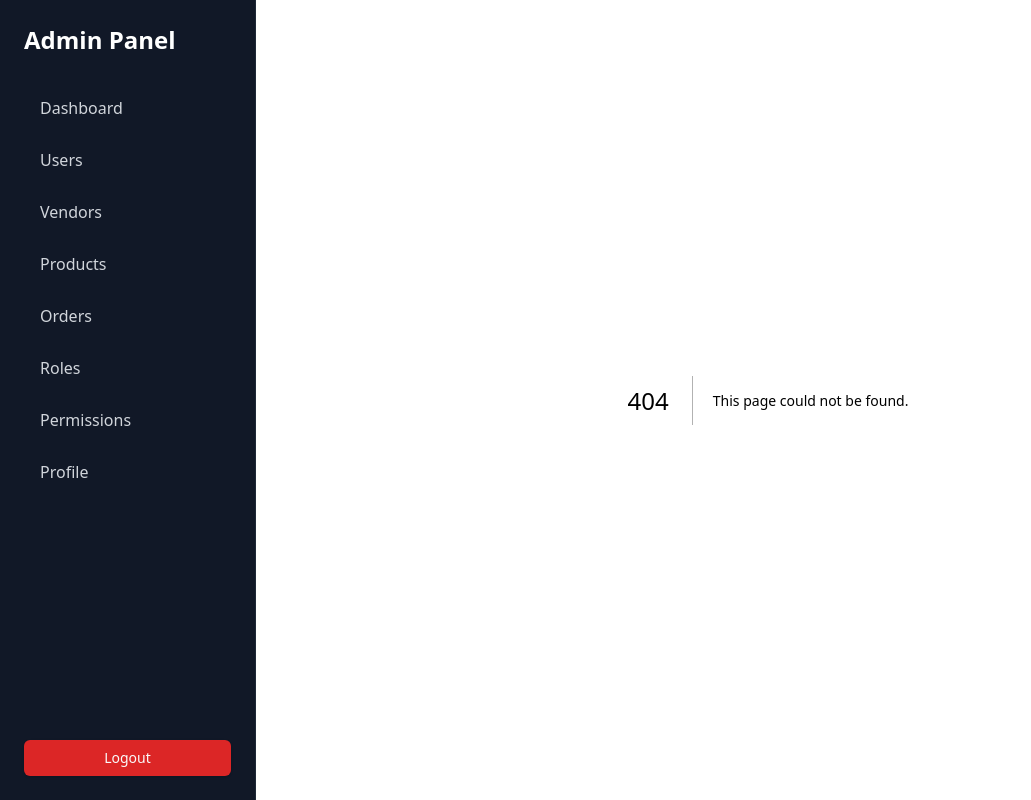
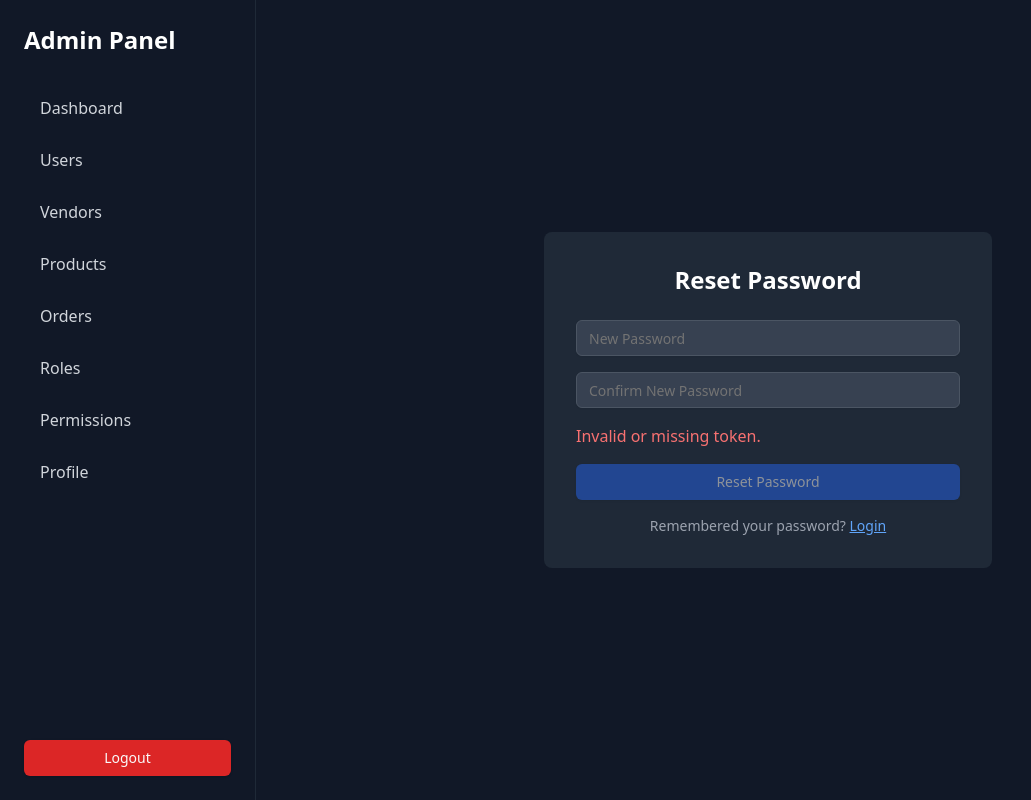
Before and after one commit to AtharvaC1810/employee-login, a Next.js app in the folder frontend-app/: page /reset-password in a window 1280 px wide. Before the commit this address had no page. Shown: the whole page, without its empty margins (0-1031 px from the left). Built offline with nearby package versions, Linux system fonts and the light colour scheme.

Commit message:
added forgot password frontend

```diff
--- /dev/null
+++ b/frontend-app/src/app/forgot-password/page.tsx
@@ -0,0 +1,92 @@
+"use client";
+
+import { useState } from "react";
+import { useRouter } from "next/navigation";
+import { Input } from "@/components/ui/input";
+import { Button } from "@/components/ui/button";
+
+export default function ForgotPasswordPage() {
+  const router = useRouter();
+  const [email, setEmail] = useState("");
+  const [loading, setLoading] = useState(false);
+  const [success, setSuccess] = useState("");
+  const [error, setError] = useState("");
+
+  const handleSubmit = async (e: React.FormEvent) => {
+    e.preventDefault();
+    setError("");
+    setSuccess("");
+    setLoading(true);
+
+    try {
+      const token = localStorage.getItem("token"); // optional, if auth required
+
+      const res = await fetch(
+        `${process.env.NEXT_PUBLIC_API_URL}/auth/forgot-password`,
+        {
+          method: "POST",
+          headers: {
+            "Content-Type": "application/json",
+            Authorization: token ? `Bearer ${token}` : "",
+          },
+          body: JSON.stringify({ email }),
+        }
+      );
+
+      const data = await res.json();
+
+      if (!res.ok) throw new Error(data.message || "Failed to send reset link");
+
+      setSuccess("Reset link sent! Check your email.");
+      setEmail("");
+
+    } catch (err: any) {
+      setError(err.message);
+    } finally {
+      setLoading(false);
+    }
+  };
+
+  return (
+    <div className="flex items-center justify-center min-h-screen bg-gray-900">
+      <div className="bg-gray-800 p-8 rounded-lg w-full max-w-md text-white">
+        <h1 className="text-2xl font-bold mb-6 text-center">
+          Forgot Password
+        </h1>
+
+        <form onSubmit={handleSubmit} className="space-y-4">
+          <Input
+            type="email"
+            placeholder="Enter your email"
+            className="bg-gray-700 border-gray-600 text-white"
+            value={email}
+            onChange={(e) => setEmail(e.target.value)}
+            required
+          />
+
+          {error && <p className="text-red-400">{error}</p>}
+          {success && <p className="text-green-400">{success}</p>}
+
+          <Button
+            type="submit"
+            className="w-full bg-blue-600 hover:bg-blue-700"
+            disabled={loading}
+          >
+            {loading ? "Sending..." : "Send Reset Link"}
+          </Button>
+        </form>
+
+        <p className="text-gray-400 mt-4 text-center text-sm">
+          Remembered your password?{" "}
+          <button
+            type="button"
+            className="text-blue-400 underline"
+            onClick={() => router.push("/login")}
+          >
+            Login
+          </button>
+        </p>
+      </div>
+    </div>
+  );
+}
--- /dev/null
+++ b/frontend-app/src/app/reset-password/page.tsx
@@ -0,0 +1,116 @@
+"use client";
+
+import { useState, useEffect } from "react";
+import { useRouter, useSearchParams } from "next/navigation";
+import { Input } from "@/components/ui/input";
+import { Button } from "@/components/ui/button";
+
+export default function ResetPasswordPage() {
+  const router = useRouter();
+  const searchParams = useSearchParams();
+  const token = searchParams.get("token");
+
+  const [newPassword, setNewPassword] = useState("");
+  const [confirmPassword, setConfirmPassword] = useState("");
+  const [loading, setLoading] = useState(false);
+  const [success, setSuccess] = useState("");
+  const [error, setError] = useState("");
+
+  useEffect(() => {
+    if (!token) {
+      setError("Invalid or missing token.");
+    }
+  }, [token]);
+
+  const handleSubmit = async (e: React.FormEvent) => {
+    e.preventDefault();
+    setError("");
+    setSuccess("");
+
+    if (!token) return;
+
+    if (newPassword !== confirmPassword) {
+      setError("Passwords do not match");
+      return;
+    }
+
+    setLoading(true);
+
+    try {
+      const res = await fetch(
+        `${process.env.NEXT_PUBLIC_API_URL}/auth/reset-password`,
+        {
+          method: "POST",
+          headers: {
+            "Content-Type": "application/json",
+          },
+          body: JSON.stringify({ token, newPassword }),
+        }
+      );
+
+      const data = await res.json();
+
+      if (!res.ok) throw new Error(data.message || "Failed to reset password");
+
+      setSuccess("Password reset successful! Redirecting to login...");
+
+      setTimeout(() => {
+        router.push("/login");
+      }, 2000);
+    } catch (err: any) {
+      setError(err.message);
+    } finally {
+      setLoading(false);
+    }
+  };
+
+  return (
+    <div className="flex items-center justify-center min-h-screen bg-gray-900">
+      <div className="bg-gray-800 p-8 rounded-lg w-full max-w-md text-white">
+        <h1 className="text-2xl font-bold mb-6 text-center">Reset Password</h1>
+
+        <form onSubmit={handleSubmit} className="space-y-4">
+          <Input
+            type="password"
+            placeholder="New Password"
+            className="bg-gray-700 border-gray-600 text-white"
+            value={newPassword}
+            onChange={(e) => setNewPassword(e.target.value)}
+            required
+          />
+
+          <Input
+            type="password"
+            placeholder="Confirm New Password"
+            className="bg-gray-700 border-gray-600 text-white"
+            value={confirmPassword}
+            onChange={(e) => setConfirmPassword(e.target.value)}
+            required
+          />
+
+          {error && <p className="text-red-400">{error}</p>}
+          {success && <p className="text-green-400">{success}</p>}
+
+          <Button
+            type="submit"
+            className="w-full bg-blue-600 hover:bg-blue-700"
+            disabled={loading || !token}
+          >
+            {loading ? "Resetting..." : "Reset Password"}
+          </Button>
+        </form>
+
+        <p className="text-gray-400 mt-4 text-center text-sm">
+          Remembered your password?{" "}
+          <button
+            type="button"
+            className="text-blue-400 underline"
+            onClick={() => router.push("/login")}
+          >
+            Login
+          </button>
+        </p>
+      </div>
+    </div>
+  );
+}
```
